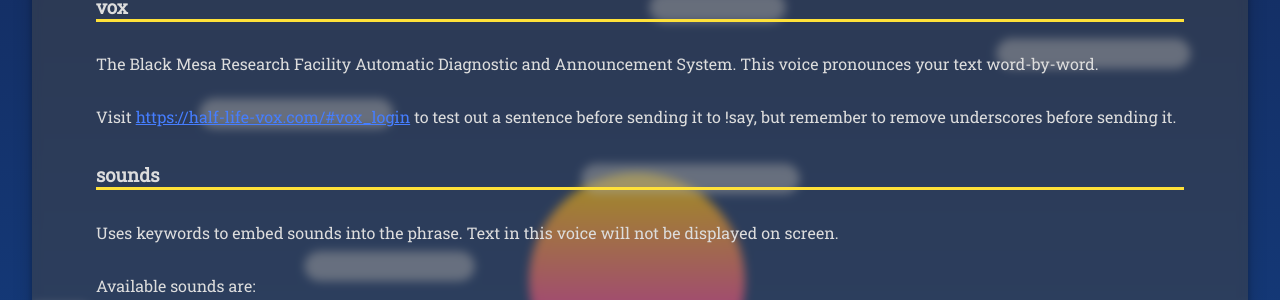
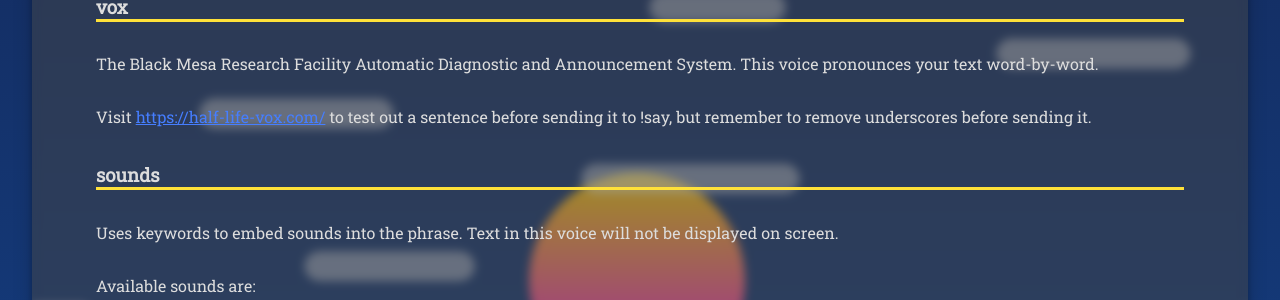
Before and after one commit to Apprehentice/apprehentice.github.io, a Jekyll site: the page built from slickvegas/say.md, in a window 1280 px wide. Shown: the part 1023-1323 px from the top of the page. Built offline with Jekyll 4.4.1, drawn with Linux system fonts in a browser that asks for light colours; nearby versions of some CDN libraries; our own code applies the rules of GitHub Pages for plain Markdown files; a script that is not in the unit is left out; some of the changed lines change nothing that is shown.

Commit message:
Fix Vox link

```diff
--- a/slickvegas/say.md
+++ b/slickvegas/say.md
@@ -35,7 +35,7 @@
 
 The Black Mesa Research Facility Automatic Diagnostic and Announcement System. This voice pronounces your text word-by-word.
 
-Visit [https://half-life-vox.com/#vox_login](https://half-life-vox.com/#vox_login) to test out a sentence before sending it to !say, but remember to remove underscores before sending it.
+Visit [https://half-life-vox.com/](https://half-life-vox.com/) to test out a sentence before sending it to !say, but remember to remove underscores before sending it.
 
 ### sounds ###
 
```
